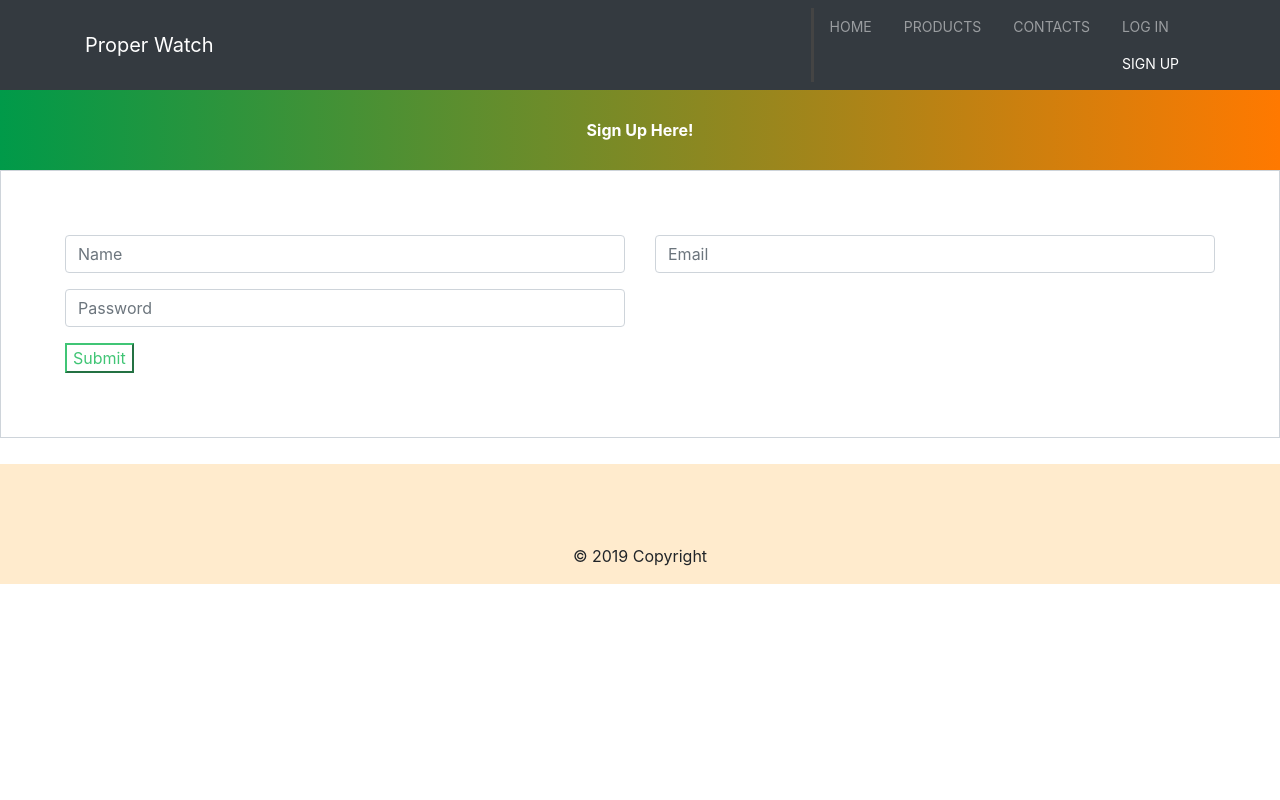
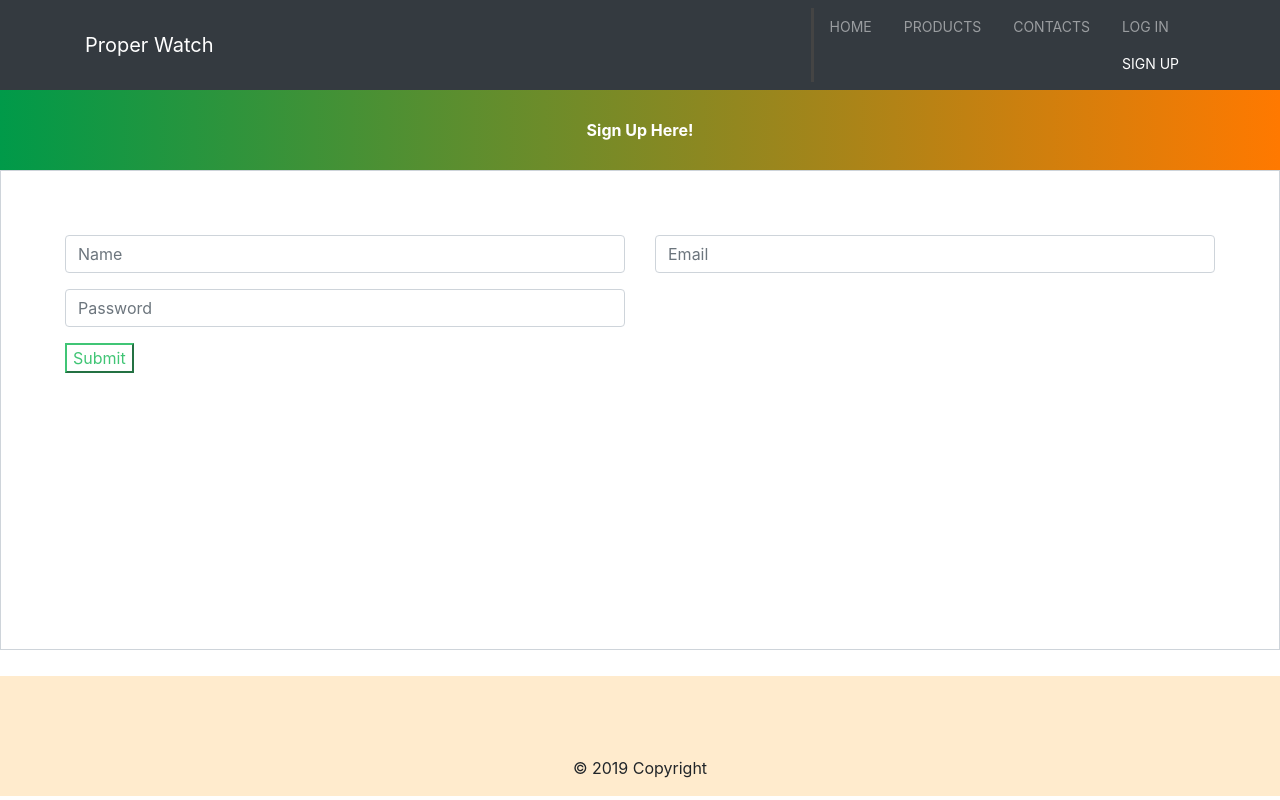
Before and after one commit to bshin9/AuthorizationApp, a React (Create React App) app in the folder client/src/: page /signup in a window 1280 px wide. Built offline with nearby package versions, Linux system fonts and the light colour scheme; the HTML template or start-up script is replaced by a standard one.

Commit message:
added onChange to input

```diff
--- a/client/src/css/SignUp.css
+++ b/client/src/css/SignUp.css
@@ -37,3 +37,11 @@
   margin: 2rem 0 2rem 0;
   padding: 0 0 4rem 0;
 }
+
+.row.login{
+  min-height: 75vh;
+}
+
+.form-content.signup {
+  min-height: 60vh;
+}
--- a/client/src/views/LogIn.jsx
+++ b/client/src/views/LogIn.jsx
@@ -31,7 +31,7 @@ class LogIn extends React.Component {
     return (
       <section id="LogIn">
         <div className="container">
-          <div className="row">
+          <div className="row login">
             <div className="col-md-6 mx-auto">
               <div className="card">
                 <div className="card-header">
--- a/client/src/views/SignUp.jsx
+++ b/client/src/views/SignUp.jsx
@@ -38,11 +38,12 @@ class SignUp extends React.Component {
           onChange={this.onInputChange.bind(this)}
           onSubmit={this.onFormSubmit.bind(this)}
         >
-            <div className="form-content">
+          <div className="form-content signup">
             <div className="row">
               <div className="col-md-6">
                 <div className="form-group">
                   <input
+                    onChange={this.onInputChange.bind(this)}
                     type="text"
                     placeholder="Name"
                     name="name"
@@ -54,6 +55,7 @@ class SignUp extends React.Component {
               <div className="col-md-6">
                 <div className="form-group">
                   <input
+                    onChange={this.onInputChange.bind(this)}
                     type="text"
                     placeholder="Email"
                     name="email"
@@ -65,6 +67,7 @@ class SignUp extends React.Component {
               <div className="col-md-6">
                 <div className="form-group">
                   <input
+                    onChange={this.onInputChange.bind(this)}
                     type="password"
                     placeholder="Password"
                     name="password"
```
Lines whose indentation alone changed are shown as unchanged.
